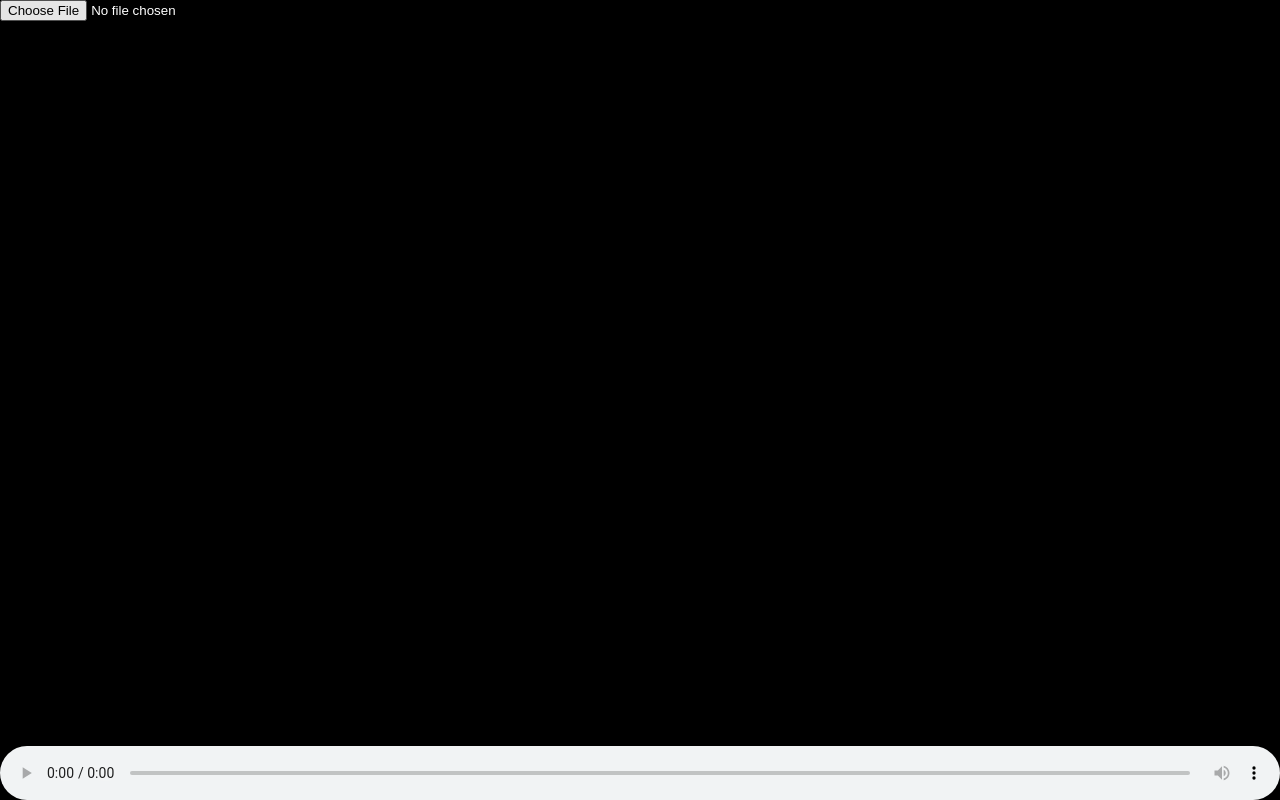
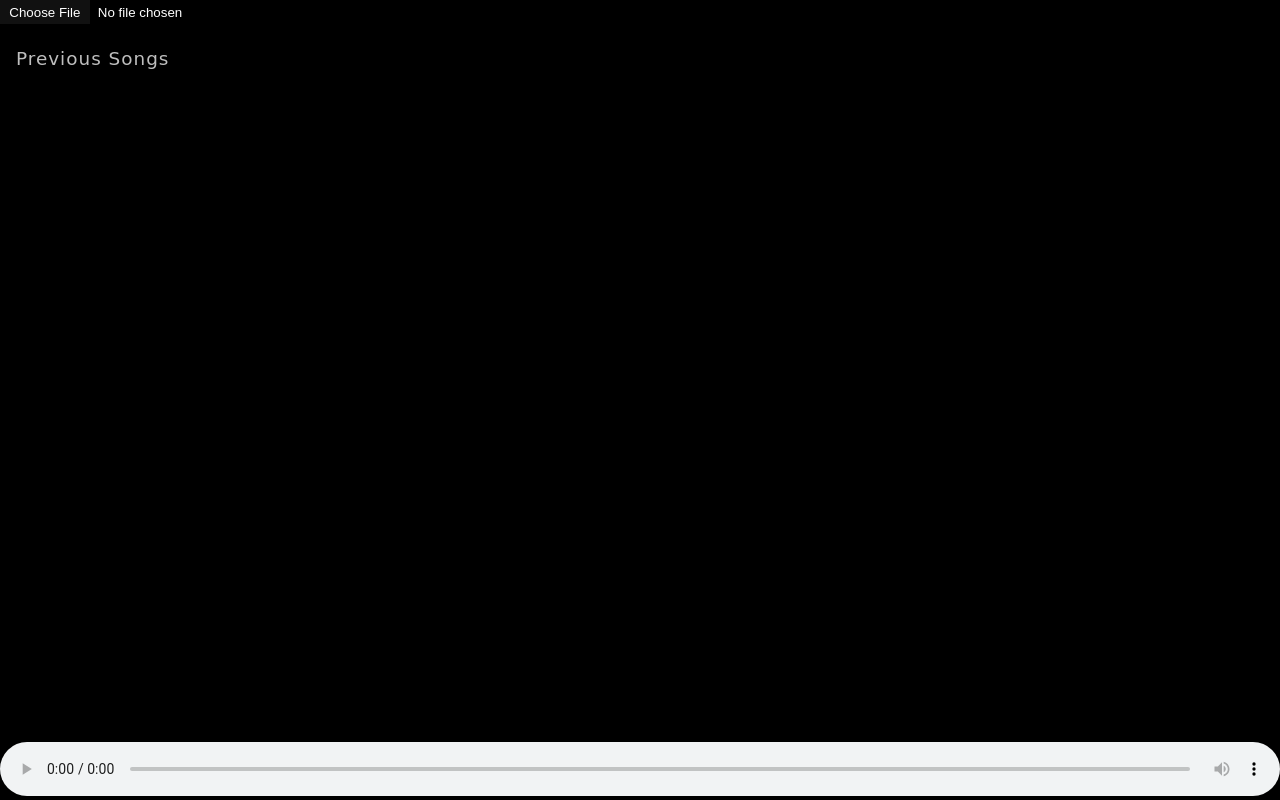
Before and after one commit to architraj99/Music-Visualizer, a plain HTML site: page index.html in a window 1280 px wide. Drawn offline with nearby package versions, Linux system fonts and the light colour scheme.

Commit message:
Styled upload and song list layout...

```diff
--- a/index.html
+++ b/index.html
@@ -1,4 +1,4 @@
-<!DOCTYPE hmtl>
+<!DOCTYPE html>
 <html lang="en">
     <head>
         <meta charset="UTF-8">
--- a/style.css
+++ b/style.css
@@ -52,3 +52,82 @@ audio {
 #past-songs {
     display: none;
 }
+
+#past-songs {
+    display: block;
+    position: absolute;
+    top: 2em;
+    left: -2em;
+    z-index: 999;
+    width: 250px;
+    height: 60vh;
+    overflow: auto;
+    background: #000;
+    opacity: 0.8;
+}
+
+#prevSongs {
+    margin: 0;
+    padding-top: 1em;
+    padding-right: 1em;
+    padding-bottom: 1em;
+    padding-left: 3em;
+    list-style: none;
+    color: #eee;
+    font-family: cursive;
+    letter-spacing: 1px;
+    text-transform: capitalize;
+}
+
+#prevSongs h3 {
+    margin-top: 0;
+    margin-bottom: 1em;
+    font-size: 1.15rem;
+    font-weight: normal;
+}
+
+#prevSongs li {
+    margin: 0;
+    padding: 0;
+    cursor: pointer;
+}
+
+#prevSongs p {
+    margin-top: 0;
+    margin-right: 0;
+    margin-bottom: 0.7em;
+    margin-left: 0;
+    padding: 0.2em 0;
+}
+
+#prevSongs p:hover {
+    color: #fff;
+    text-decoration: underline;
+}
+
+#audioFile::file-selector-button {
+    margin-right: 0.6em;
+    border: 0;
+    border-radius: 0;
+    padding: 0.35em 0.7em;
+    color: #fff;
+    background: #111;
+    cursor: pointer;
+}
+
+body::-webkit-scrollbar,
+#past-songs::-webkit-scrollbar {
+    width: 1em;
+}
+
+#past-songs::-webkit-scrollbar-track {
+    background: #060606;
+}
+
+#past-songs::-webkit-scrollbar-thumb {
+    background: #303030;
+}
+
+.dg.ac {
+    z-index: 99999 !important;
+}
```
